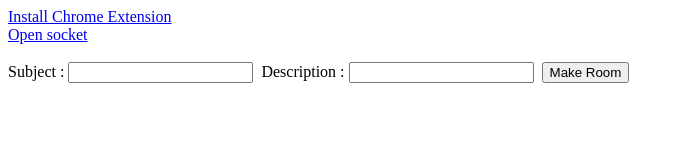
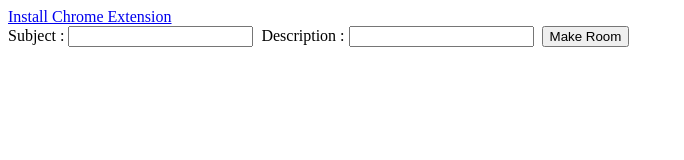
Before and after one commit to wetet2/WebRTC-Multi, a website: page webrtc/rooms.html in a window 1280 px wide. Shown: the whole page, without its empty margins (0-684 px from the left). Drawn offline with Linux system fonts and the light colour scheme; no server answers.

Commit message:
Removed link of Open Socket

```diff
--- a/webrtc/rooms.html
+++ b/webrtc/rooms.html
@@ -4,7 +4,6 @@
 
         <a id='linkChromeApp' href="https://chrome.google.com/webstore/detail/screen-capturing-test/efgmfmhdfdjomdeogeoedbblfjanfdjj" target="_blank" >Install Chrome Extension</a>
         <br>
-        <a id='linkSocketOpen' href="https://192.168.245.171:10280" target="_blank" >Open socket</a><br><br>
         Subject : <input id="inputSubject" type="text" />&nbsp;
         Description : <input id="inputDesc" type="text" />&nbsp;
         <button id='btnMakeRoom'>Make Room</button>
```
